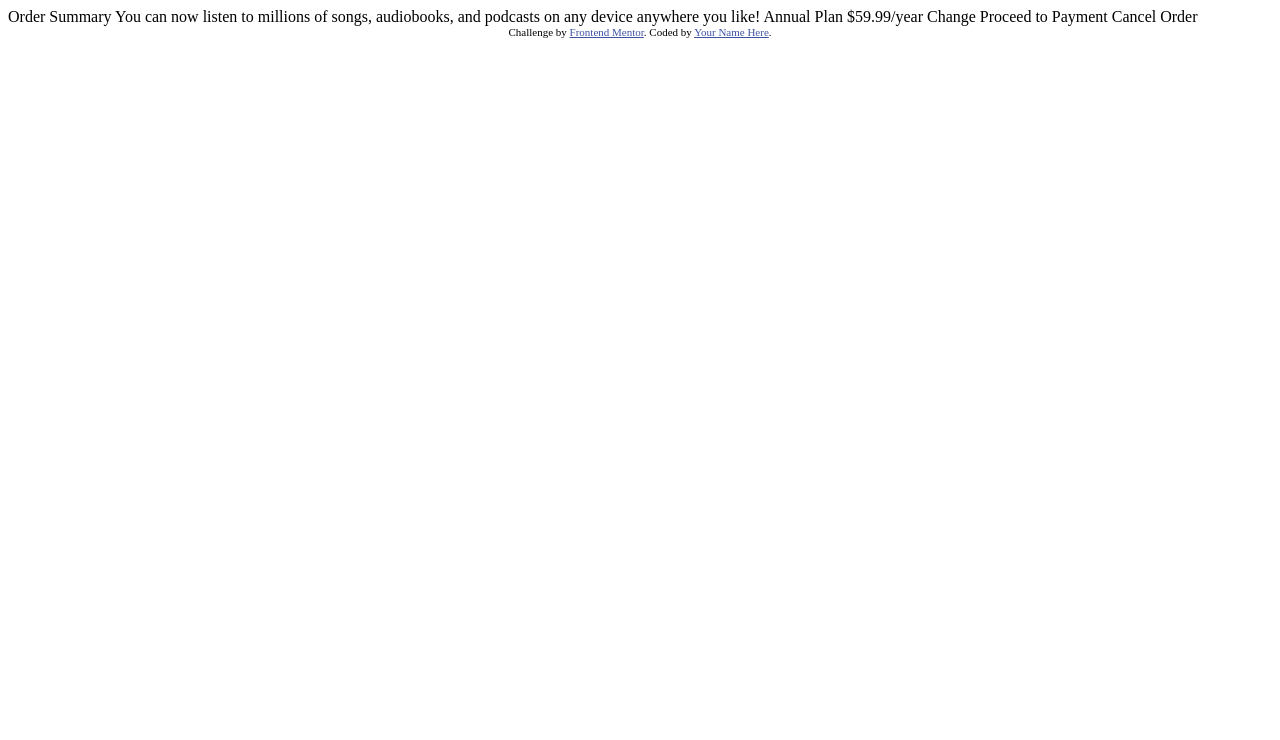
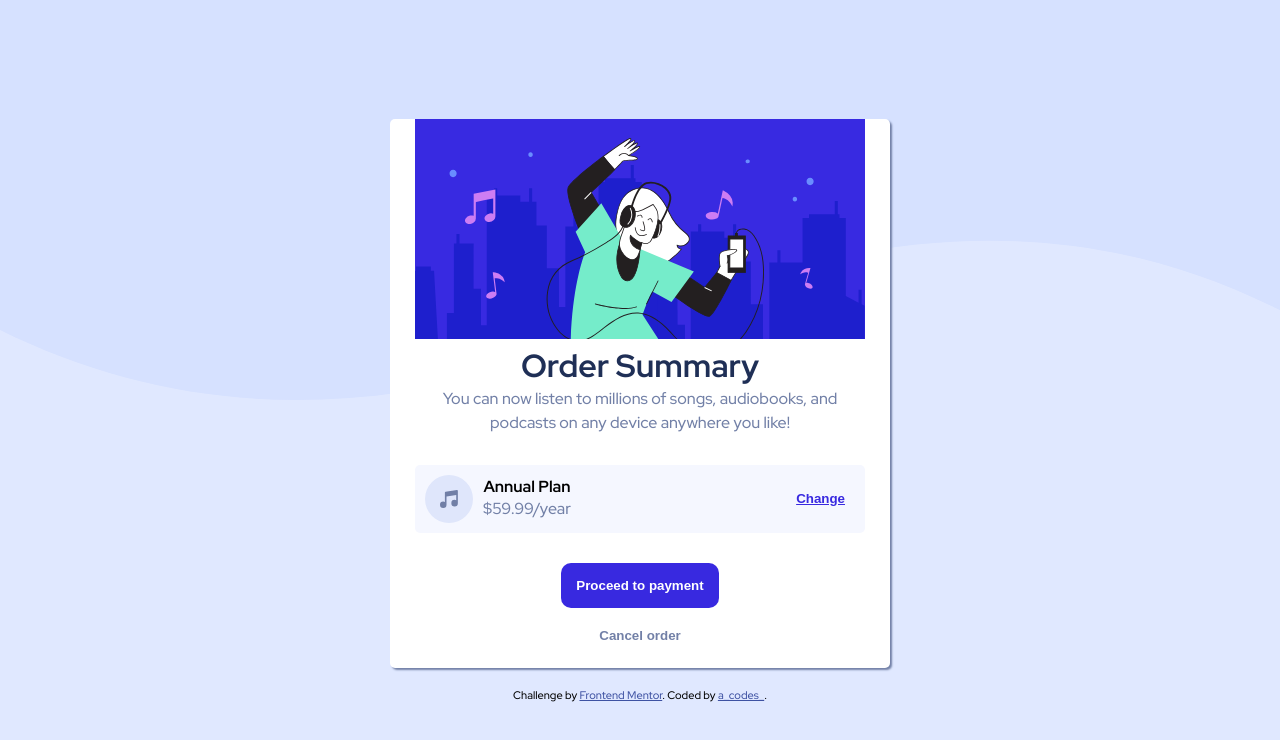
Before and after one commit to andreeamiclaus/Order-Summary-Component, a plain HTML site: page index.html in a window 1280 px wide. Drawn offline with Linux system fonts and the light colour scheme.

Commit message:
Updated the HTML and added the CSS

```diff
--- a/index.html
+++ b/index.html
@@ -1,37 +1,58 @@
 <!DOCTYPE html>
 <html lang="en">
   <head>
-  <meta charset="UTF-8">
-  <meta name="viewport" content="width=device-width, initial-scale=1.0"> <!-- displays site properly based on user's device -->
-
-  <link rel="icon" type="image/png" sizes="32x32" href="./images/favicon-32x32.png">
+    <meta charset="UTF-8" />
+    <meta name="viewport" content="width=device-width, initial-scale=1.0" />
+    <!-- displays site properly based on user's device -->
+<link rel="stylesheet" href="style.css">
+    <link
+      rel="icon"
+      type="image/png"
+      sizes="32x32"
+      href="./images/favicon-32x32.png"
+    />
 
     <title>Frontend Mentor | Order summary card</title>
 
-  <!-- Feel free to remove these styles or customise in your own stylesheet 👍 -->
-  <style>
-    .attribution { font-size: 11px; text-align: center; }
-    .attribution a { color: hsl(228, 45%, 44%); }
+
     </style>
   </head>
   <body>
+    <div class="main-image">
 
-  Order Summary
+    </div>
+    <div class="container">
+    <img src="./images/illustration-hero.svg" alt="">
+        <h1>Order Summary</h1>
+        <p class="description">
+          You can now listen to millions of songs, audiobooks, and podcasts on
+          any device anywhere you like!
+        </p>
 
-  You can now listen to millions of songs, audiobooks, and podcasts on any
-  device anywhere you like!
+      <div class="price">
+        <article>
+        <img src="./images/icon-music.svg" alt="" class="secondary-image">
+       <div> <h4>Annual Plan</h4>
+         <p>$59.99/year</p>
+        </div>
+        <!--Add the h4 and p into a div too so that i can use flex property when displaying the main div. Image is going to be the first item, the next div the second item and the button the third-->
+      </article>  <!--I can use again flex property to display flex the article content and the Change button-->
+        <button class="btn btn-change">Change</button>
+      </div>
 
-  Annual Plan
-  $59.99/year
+    <div class="buttons">
+      <button class="btn btn-primary">Proceed to payment</button>
+      <button class="btn btn-secondary">Cancel order</button>
+    </div>
+  </div>
 
-  Change
 
-  Proceed to Payment
-  Cancel Order
 
     <div class="attribution">
-    Challenge by <a href="https://www.frontendmentor.io?ref=challenge" target="_blank">Frontend Mentor</a>.
-    Coded by <a href="#">Your Name Here</a>.
+      Challenge by
+      <a href="https://www.frontendmentor.io?ref=challenge" target="_blank"
+        >Frontend Mentor</a
+      >. Coded by <a href="https://github.com/andreeamiclaus">a_codes_</a>.
     </div>
   </body>
 </html>
--- /dev/null
+++ b/style.css
@@ -0,0 +1,143 @@
+
+@import url('https://fonts.googleapis.com/css2?family=Red+Hat+Display:wght@500;700;900&display=swap');
+:root{
+ --pale-blue: hsl(225, 100%, 94%);
+--bright-blue: hsl(245, 75%, 52%);
+--very-pale-blue: hsl(225, 100%, 98%);
+--desaturated-blue: hsl(224, 23%, 55%);
+--dark-blue: hsl(223, 47%, 23%);
+
+}
+*{
+    margin: 0;
+    padding: 0;
+    box-sizing: border-box;
+
+}
+
+body{
+    font-family: 'Red Hat Display', sans-serif;
+    background-color: var(--pale-blue);
+    font-size: 16px;
+    text-align: center;
+    display: flex; /*everything gets nicely centered*/
+    flex-direction: column;
+    align-items: center;
+    justify-content:center;
+    min-height: 100vh;
+}
+p{
+    line-height: 1.5;
+    color: var(--desaturated-blue);
+}
+
+.main-image{
+    background-image: url("./images/pattern-background-mobile.svg") no-repeat center/cover;
+    height: 400px;
+    position: absolute;
+    top: 0;
+    left: 0;
+    right: 0;
+    bottom: 0;
+    z-index: -1;
+}
+
+.container{
+    background-color: white;
+    margin: 20px;
+  padding-bottom: 20px;
+    border-radius: 5px;
+    box-shadow: 2px 2px 2px  hsl(224, 23%, 55%);;
+    ;
+}
+h1{
+    color: hsl(223, 47%, 23%);
+    margin-left: 35px;
+    margin-right:35px ;
+}
+
+.description{
+    padding: 0 20px;
+}
+
+.container .secondary-image{
+
+    border-radius: 5px 5px 0 0;
+}
+.container .price{ /*first displaying flex all the elements in container price*/
+    margin: 30px auto;
+    padding: 10px;
+    background-color:var(--very-pale-blue);
+    width:90%;
+    border-radius:5px;
+    display: flex;
+    align-items: center;
+    justify-content: space-between;
+}
+.container .price article{ /* displaying flex the article element and the change button*/
+    display: flex;
+    align-items: center;
+    justify-content: center;
+}
+.container .price article .secondary-image{ /* target the image*/
+    margin-right: 10px;
+
+}
+.container .buttons{
+    display: flex;
+    flex-direction: column;
+    align-items: center;
+    justify-content:center;
+     }
+.btn{ /*All the classes that contain btn*/
+border: none;
+padding: 5px 10px;
+border-radius: 10px;
+font-weight: bold;
+cursor: pointer;
+transition: all 0.3s ease-in-out;
+
+}
+.btn-change{
+background-color:transparent;
+color:var(--bright-blue);
+text-decoration: underline;
+font-weight: bold;
+}
+.btn-primary{
+    background-color: var(--bright-blue);
+    color: white;
+    padding: 15px;
+    margin-bottom: 15px;
+
+}
+
+.btn-primary:hover, .btn-change:hover{
+    opacity: 0.7;
+}
+.btn-secondary{
+background-color: transparent;
+color: var(--desaturated-blue);
+}
+.btn-secondary:hover{
+    color:hsl(223, 47%, 23%)
+}
+.attribution {
+    font-size: 11px;
+    text-align: center;
+  }
+  .attribution a {
+    color: hsl(228, 45%, 44%);
+  }
+
+
+  @media(min-width:760px){
+      .main-image{
+          background: url("./images/pattern-background-desktop.svg") no-repeat center/cover;
+          height: 50vh;
+      }
+
+      .container{
+          width: 500px;
+      }
+  }
```
Lines whose indentation alone changed are shown as unchanged.
